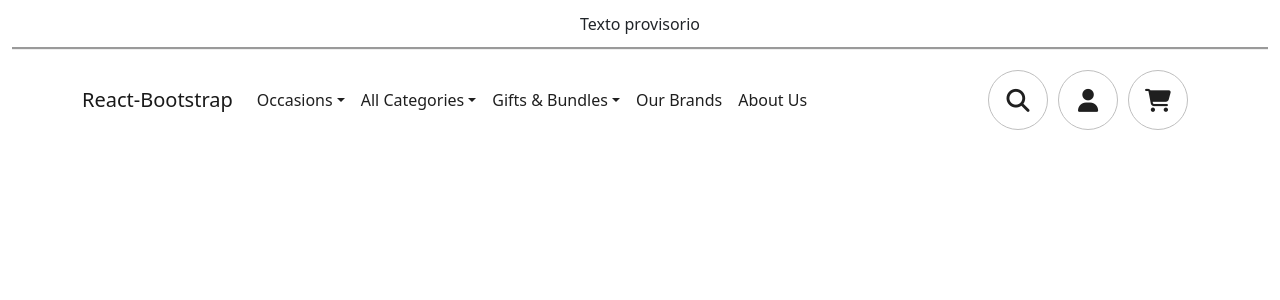
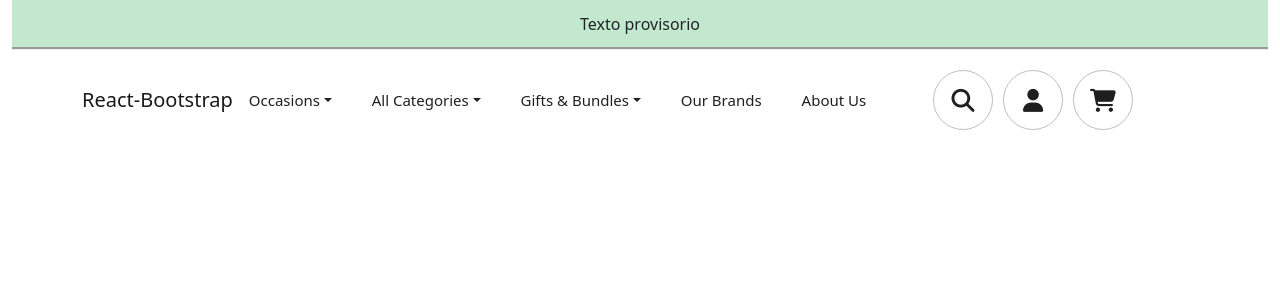
Before and after one commit to naniitevez/grupo3-react-proyect, a React (Create React App) app: page / in a window 1280 px wide. Shown: the top 300 px of the page. Built offline with nearby package versions, Linux system fonts and the light colour scheme.

Commit message:
menu fonts and margins

```diff
--- a/src/components/Navbar/MyNavbar.css
+++ b/src/components/Navbar/MyNavbar.css
@@ -10,7 +10,8 @@
     display: flex;
     justify-content: center;
     align-items: center;
-    background: var(--white);
+    /* background: var(--white); */
+    background: var(--avocado-green);
     width: 1280px;
     height: 50px;
     border-bottom: groove;
@@ -40,15 +41,26 @@
     background: var(--white);
 }
 
+
 /*drop down*/
 #basic-nav-dropdown, #basic-navbar-nav a {
     color: var(--black);
+    font-size: 15px;
+    margin-right: 40px;
+    padding: 0;
+    font-weight: 500;
+    line-height: 22px;
+}
+
+div .dropdown-item{
+    margin-left: 2rem;
 }
 
 /* Icons */
 
 .icon-section__container {
     display: flex;
+    margin-right: 55px;
 }
 
 .icon__container {
```
